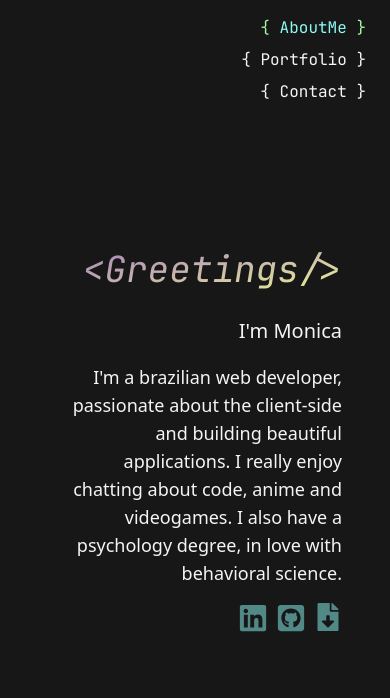
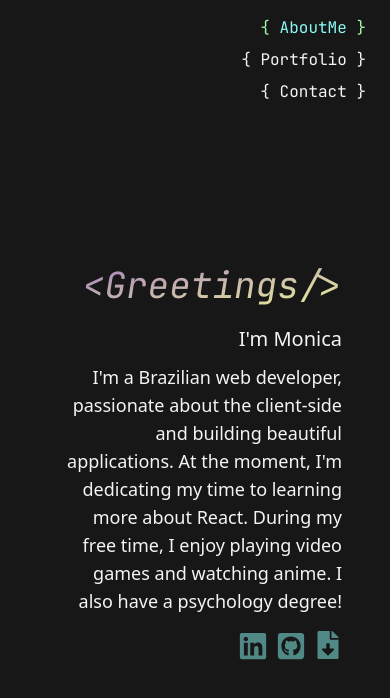
Before and after one commit to M0nicaVaz/portfolio, a React (Vite) app: page / in a window 390 px wide. Shown: the top 698 px of the page. Built offline with nearby package versions, Linux system fonts and the light colour scheme.

Commit message:
fix descriptions

```diff
--- a/src/pages/Home.jsx
+++ b/src/pages/Home.jsx
@@ -17,7 +17,7 @@ export function Home() {
           nodeRef={nodeRef}
           bounds={{ top: -20, left: -20, right: 20, bottom: 20 }}
         >
-          <div ref={nodeRef} className="group grid items-center">
+          <div ref={nodeRef} className="mt-4 md:mt-0 group grid items-center">
             <div className="animate-disappear lg:animate-none justify-self-end flex justify-between w-[260px] lg:w-[420px]">
               <span className="mt-2 -rotate-12 transition-all duration-300 text-2xl  selection:text-yellow selection:bg-purple lg:opacity-0 lg:group-hover:opacity-100 lg:text-3xl lg:mb-2 ">
                 Hi!
@@ -27,21 +27,21 @@ export function Home() {
               </span>
             </div>
 
-            <h1 className="self-end text-right font-mono font-normal leading-relaxed text-transparent text-4xl bg-clip-text bg-gradient-to-br from-purple to-yellow italic mb-4 lg:animate-to-bottom cursor-grab active:cursor-grabbing  selection:text-yellow active:from-blue active:to-green lg:h-24 lg:text-6xl">
+            <h1 className="self-end text-right font-mono font-normal leading-relaxed text-transparent text-4xl bg-clip-text bg-gradient-to-br from-purple to-yellow italic mb-2 lg:animate-to-bottom cursor-grab active:cursor-grabbing  selection:text-yellow active:from-blue active:to-green lg:h-24 lg:text-6xl">
               &#60;Greetings&#47;&#62;
             </h1>
           </div>
         </Draggable>
 
-        <span className="justify-self-end  text-xl leading-relaxed mb-4  selection:text-yellow selection:bg-purple ">
+        <span className="justify-self-end  text-xl leading-relaxed mb-2  selection:text-yellow selection:bg-purple ">
           I'm Monica
         </span>
 
-        <span className="pl-2  max-w-screen-sm text-right text-lg selection:text-yellow selection:bg-purple">
-          I'm a brazilian web developer, passionate about the client-side and
-          building beautiful applications. I really enjoy chatting about code,
-          anime and videogames. I also have a psychology degree, in love with
-          behavioral science.
+        <span className="pl-2 font-light max-w-screen-sm text-right text-lg selection:text-yellow selection:bg-purple justify-self-end">
+          I'm a Brazilian web developer, passionate about the client-side and
+          building beautiful applications. At the moment, I'm dedicating my time
+          to learning more about React. During my free time, I enjoy playing
+          video games and watching anime. I also have a psychology degree!
         </span>
 
         <div className="flex mt-4 justify-end gap-2">
--- a/src/pages/Portfolio.jsx
+++ b/src/pages/Portfolio.jsx
@@ -29,7 +29,7 @@ export function Portfolio() {
           <div className="flex flex-col gap-2">
             <div className="flex items-center gap-2">
               <span className="ml-6 text-xs font-extralight">
-                &#123;/* This portfolio was also coded by me, with
+                &#123;/* This portfolio was made with
               </span>
               <SiReact size={16} className="inline text-blue" />
               <SiTailwindcss size={16} className="inline text-blue" />
--- a/src/pages/Project.jsx
+++ b/src/pages/Project.jsx
@@ -32,7 +32,7 @@ export function Project() {
             </a>
           </div>
 
-          <p className="max-w-screen-sm text-right text-base selection:text-yellow selection:bg-purple mb-4">
+          <p className="max-w-screen-sm text-right text-base selection:text-yellow selection:bg-purple mb-4 justify-self-end">
             {project.description}
           </p>
 
@@ -49,7 +49,7 @@ export function Project() {
           <img
             src={project.image}
             alt={project.title}
-            className="w-full aspect-video lg:max-w-screen-sm"
+            className="w-full aspect-video md:max-w-screen-sm"
           />
         </div>
       </Main>
--- a/src/styles/global.css
+++ b/src/styles/global.css
@@ -3,7 +3,7 @@
 @tailwind utilities;
 
 body {
-  @apply bg-neutral-900 text-zinc-100 h-screen overflow-x-hidden;
+  @apply bg-neutral-900 text-zinc-100 h-screen overflow-x-hidden antialiased;
 }
 
 /* width */
```
